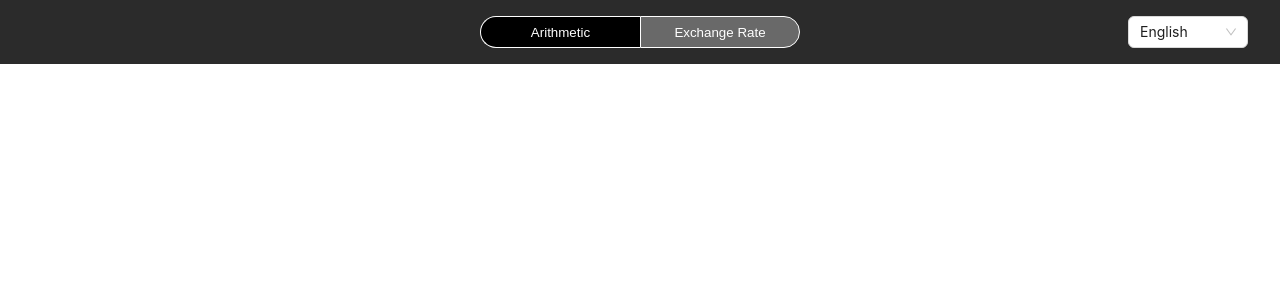
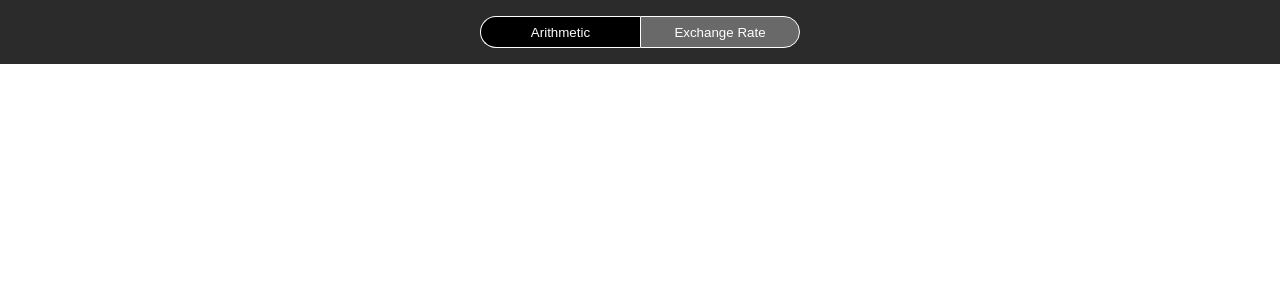
Before and after one commit to deathdayss/web-calculator, a Next.js app: page / in a window 1280 px wide. Shown: the top 300 px of the page. Built offline with nearby package versions, Linux system fonts and the light colour scheme.

Commit message:
remove the language selector

```diff
--- a/components/common/Header/index.tsx
+++ b/components/common/Header/index.tsx
@@ -17,15 +17,15 @@ interface HeaderProps {
 }
 
 const headerContainerId = 'header-container'
-const selectLanguageHandle = (langCode: LanguageCode) => {
-    languageDisplay.setLangCode(langCode);
-}
+// const selectLanguageHandle = (langCode: LanguageCode) => {
+//     languageDisplay.setLangCode(langCode);
+// }
 
 const Header = ({ sectionKey }: HeaderProps) => {
     const headerText = languageDisplay.getLangText.Header;
-    useEffect(() => {
-        languageDisplay.setLangCodeFromLocalStorage()
-    }, [])
+    // useEffect(() => {
+    //     languageDisplay.setLangCodeFromLocalStorage()
+    // }, [])
     return <div id={headerContainerId} className={styles.headerContainer}>
         <div className={styles.itemsContainer}>
             <div></div>
@@ -43,9 +43,9 @@ const Header = ({ sectionKey }: HeaderProps) => {
                 })}
             </div>
             <div className={styles.languageContainer}>
-                <Select className={styles.select} getPopupContainer={() => document.getElementById(headerContainerId) as HTMLElement} value={languageDisplay.getLangCode} style={{ width: 120 }} onChange={selectLanguageHandle}>
+                {/* <Select className={styles.select} getPopupContainer={() => document.getElementById(headerContainerId) as HTMLElement} value={languageDisplay.getLangCode} style={{ width: 120 }} onChange={selectLanguageHandle}>
                     {languageCodes.map(key => <Option key={key} value={key}>{commonLocalText.language[key]}</Option>)}
-                </Select>
+                </Select> */}
             </div>
         </div>
     </div>
```
